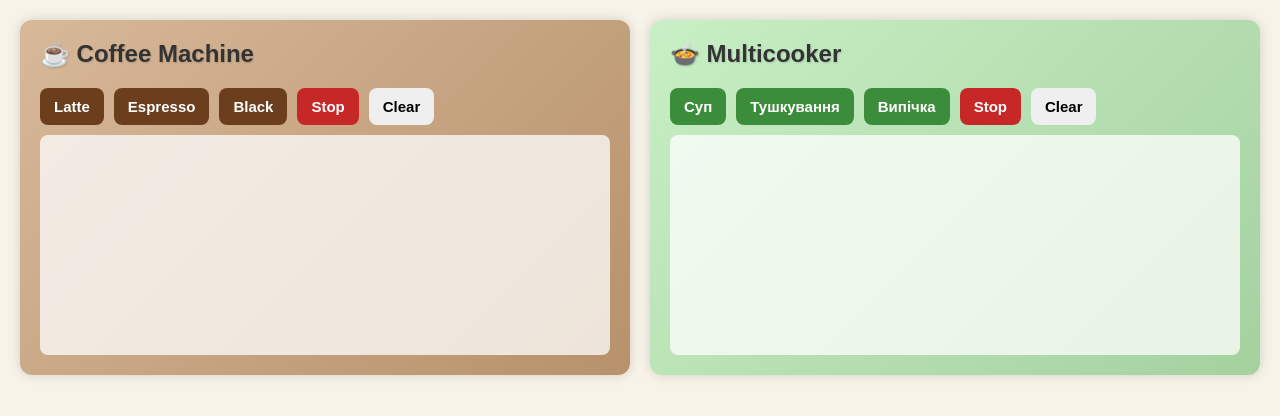
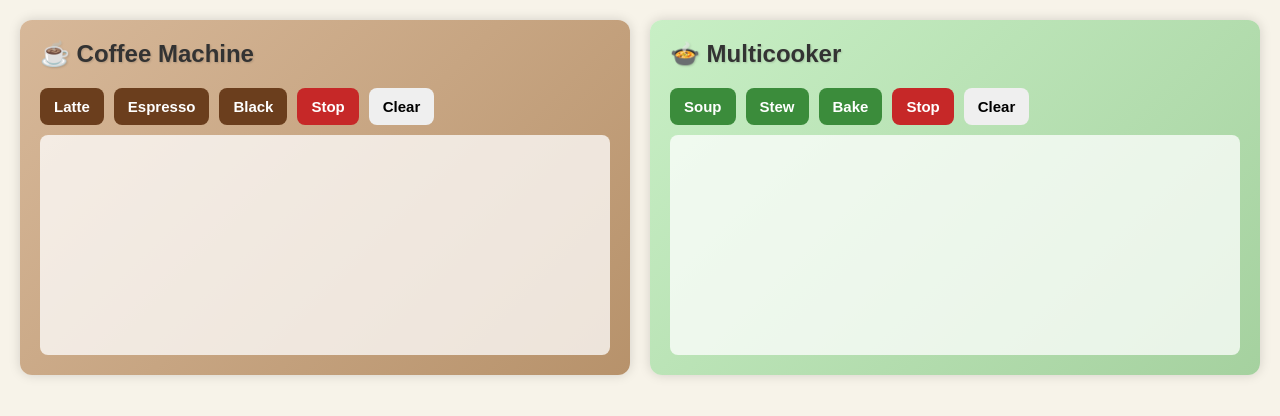
Before and after one commit to RRedLadeRR/2JavaScript_Machine, a plain HTML site: page index.html in a window 1280 px wide. Drawn offline with Linux system fonts and the light colour scheme.

Commit message:
Minor changes to button labels

```diff
--- a/index.html
+++ b/index.html
@@ -27,9 +27,9 @@
             <h2>🍲 Multicooker</h2>
 
             <div class="buttons">
-                <button id="soup" class="multiBtn">Суп</button>
-                <button id="stew" class="multiBtn">Тушкування</button>
-                <button id="bake" class="multiBtn">Випічка</button>
+                <button id="soup" class="multiBtn">Soup</button>
+                <button id="stew" class="multiBtn">Stew</button>
+                <button id="bake" class="multiBtn">Bake</button>
                 <button id="multiStop" class="stopBtn">Stop</button>
                 <button id="clearMulti" class="clearBtn">Clear</button>
             </div>
```
